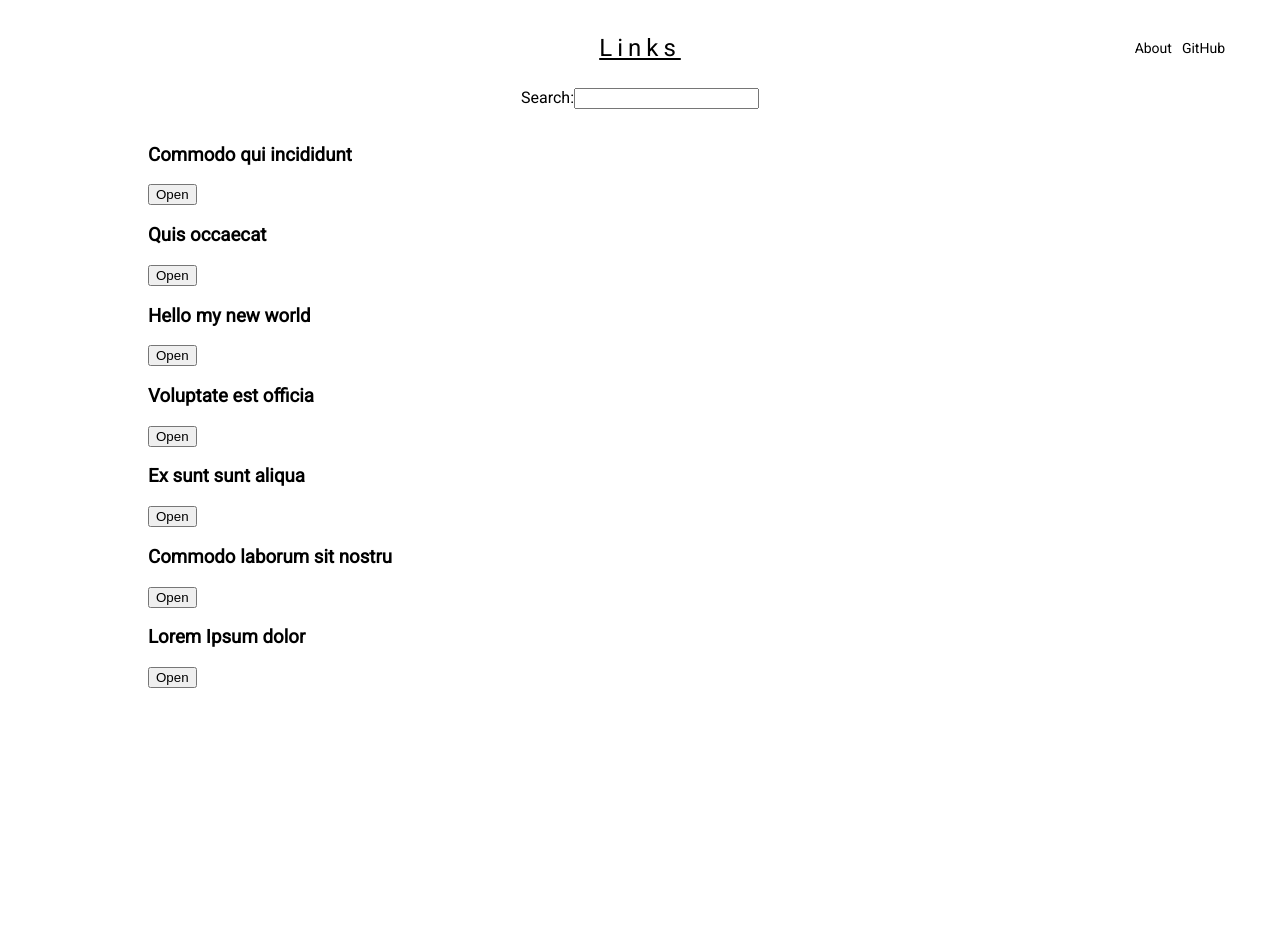
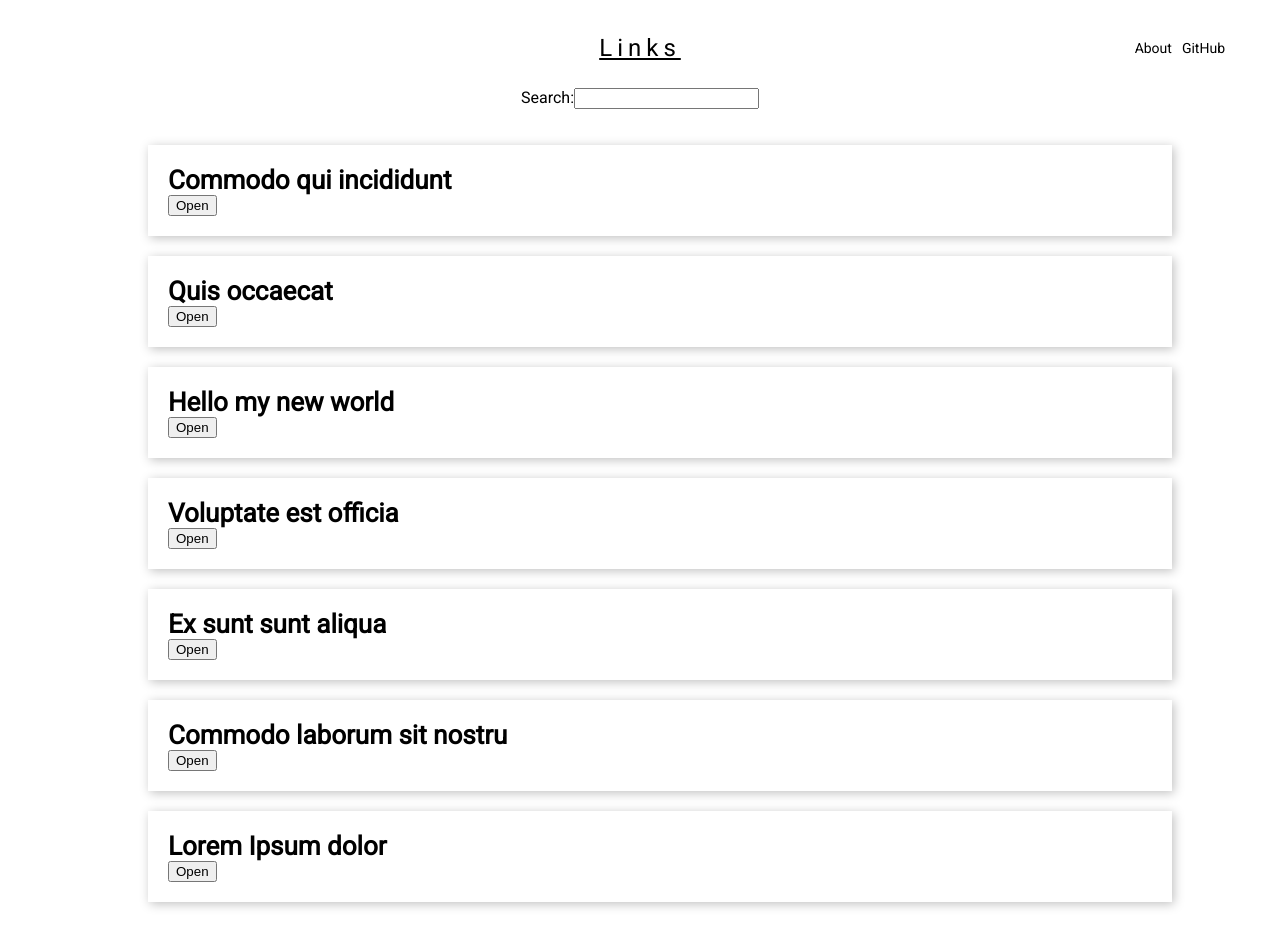
Before and after one commit to MoonW1nd/Links, a React app: page / in a window 1280 px wide. Before the commit the page ends 800 px from the top, so only its background shows below. Built offline with nearby package versions, Linux system fonts and the light colour scheme.

Commit message:
Add styles for Article component

```diff
--- a/src/components/Article/Article.jsx
+++ b/src/components/Article/Article.jsx
@@ -9,8 +9,8 @@ export default class Article extends React.PureComponent {
   render() {
     const { article, isOpen, toggleOpen } = this.props;
     return (
-      <div>
-        <h3>{ article.title }</h3>
+      <div className='Article'>
+        <h3 className='Article-Title'>{ article.title }</h3>
         <button onClick = { toggleOpen }>
           { isOpen ? 'Close' : 'Open' }
         </button>
--- a/src/components/Article/Article.scss
+++ b/src/components/Article/Article.scss
@@ -15,3 +15,24 @@
   opacity: 0.01;
   transition: opacity 0ms ease-in;
 }
+
+.Article {
+  min-height: 80px;
+  width: 100%;
+  box-shadow: 2px 2px 10px rgba(0, 0, 0, 0.25);
+  box-sizing: border-box;
+  padding: 20px;
+
+  &-Title {
+    font-weight: bold;
+    font-size: 26px;
+    line-height: 30px;
+    text-align: left;
+    margin: 0;
+// Font Family: Roboto
+// Font Style: Bold
+// Font Size: 26px
+// Line Height: 30px
+// Align: Left
+  }
+}
--- a/src/components/ArticleList/ArticleList.jsx
+++ b/src/components/ArticleList/ArticleList.jsx
@@ -7,7 +7,7 @@ import './ArticleList.scss';
 function ArticleList(props) {
   const { articles } = props;
   const articleElements = articles
-    .map(article => <li key = { article.id }>
+    .map(article => <li key = { article.id } className='ArticleList-Article_Wrapper'>
       <Article
         article = { article }
         isOpen = { article.id === props.openComponentId }
--- a/src/components/ArticleList/ArticleList.scss
+++ b/src/components/ArticleList/ArticleList.scss
@@ -6,4 +6,7 @@
     margin-left: 0;
     padding-left: 0;
    }
+  &-Article_Wrapper {
+    margin-top: 20px;
+  }
 }
```
Also changed, not shown: 1 other file (tests, documents, lock files or other folders).
